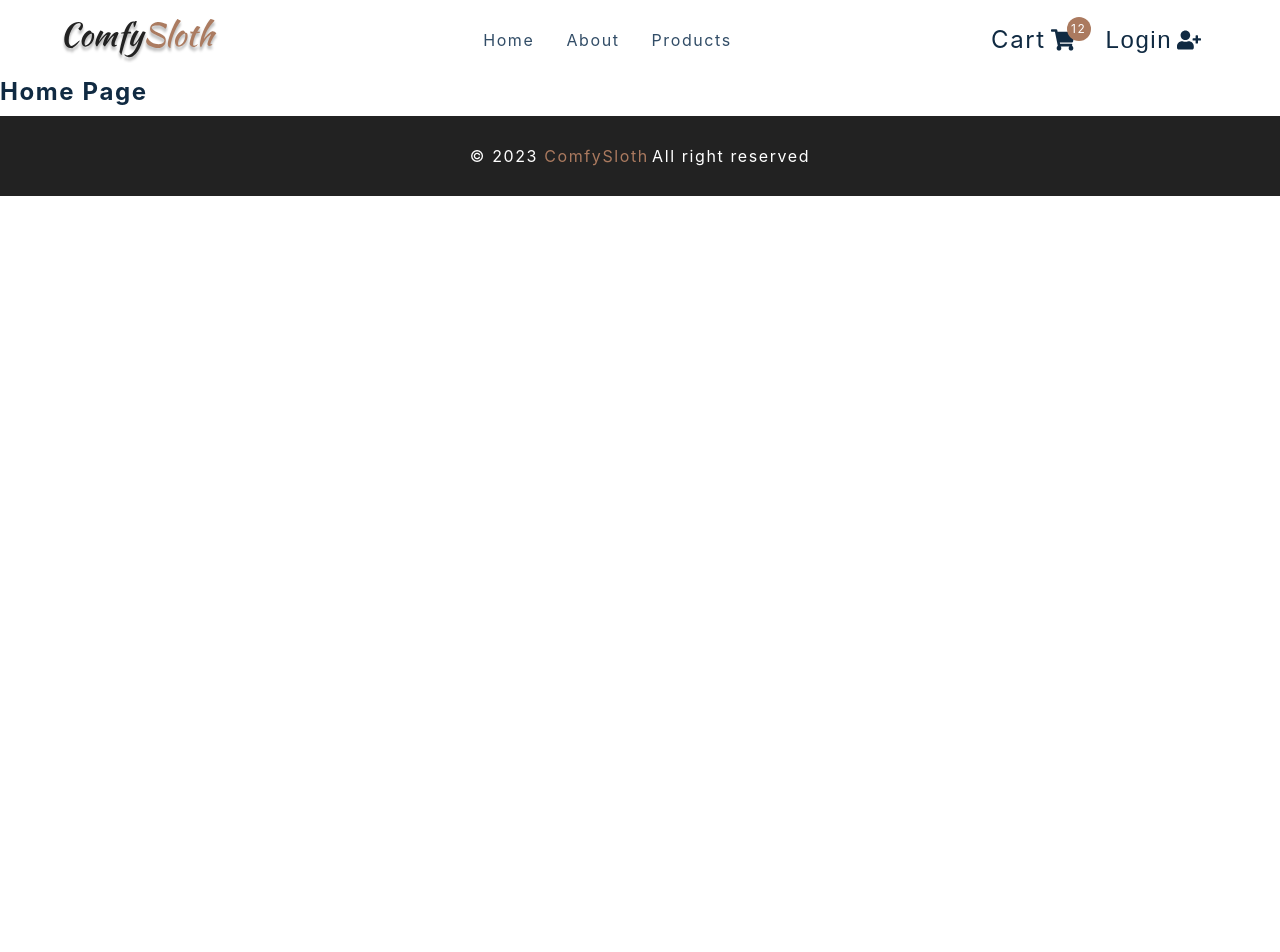
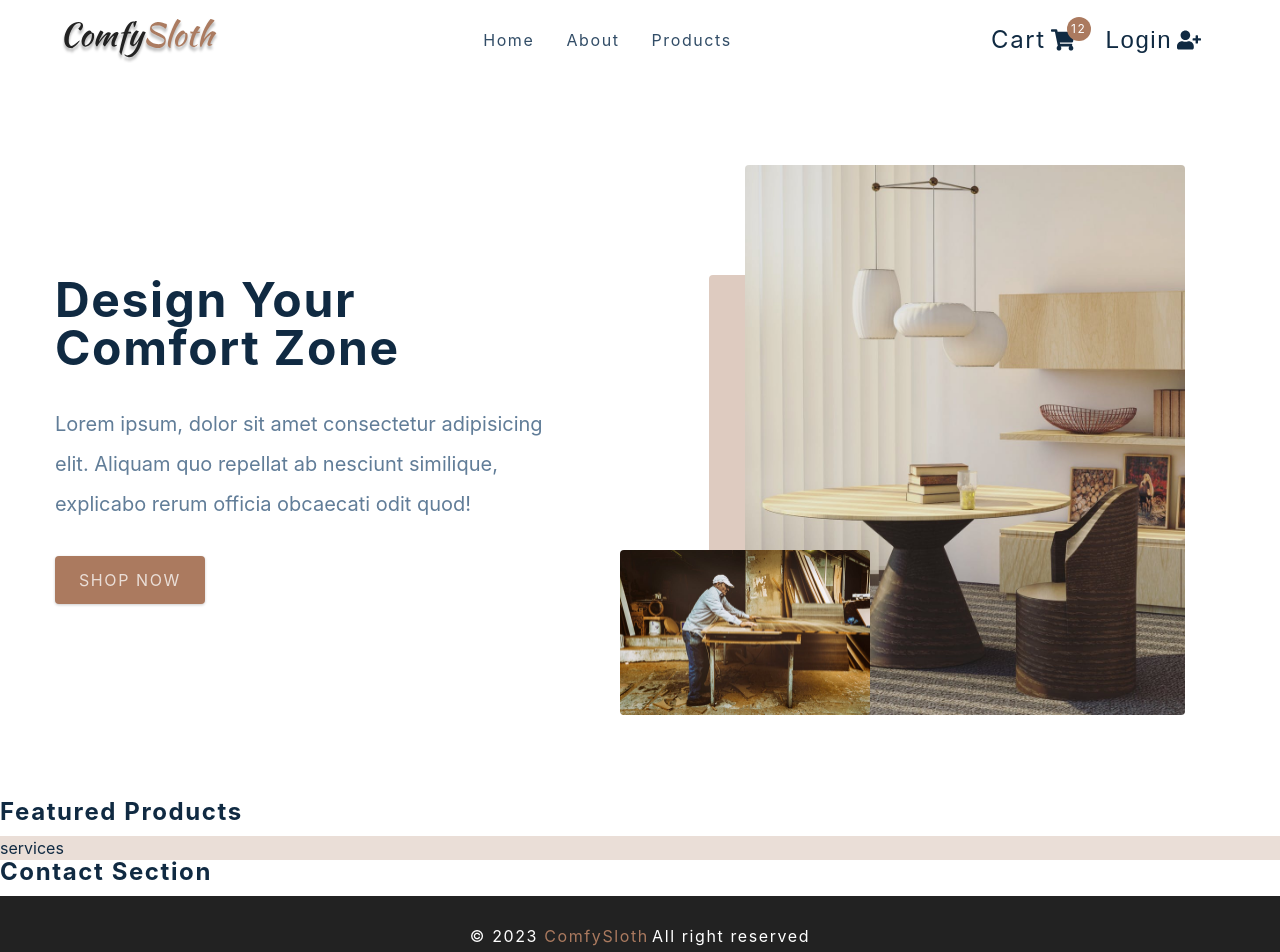
Before and after one commit to Yutong-Gao/E-Commerce-Project, a React (Create React App) app: page / in a window 1280 px wide. Shown: the top 952 px of the page. Before the commit the page ends 800 px from the top, so only its background shows below. Built offline with nearby package versions, Linux system fonts and the light colour scheme; the HTML template or start-up script is replaced by a standard one.

Commit message:
error page & about page

```diff
--- a/src/components/Hero.js
+++ b/src/components/Hero.js
@@ -5,7 +5,24 @@ import heroBcg from '../assets/hero-bcg.jpeg'
 import heroBcg2 from '../assets/hero-bcg-2.jpeg'
 
 const Hero = () => {
-  return <h4>hero</h4>
+  return <Wrapper className='section-center'>
+    <article className="content">
+      <h1>
+        design your <br />
+        comfort zone
+      </h1>
+      <p>
+        Lorem ipsum, dolor sit amet consectetur adipisicing elit. Aliquam quo repellat ab nesciunt similique, explicabo rerum officia obcaecati odit quod!
+      </p>
+      <Link to='/products' className='btn hero-btn'>
+        shop now
+      </Link>
+    </article>
+    <article className='img-container'>
+      <img src= {heroBcg} alt='nice table' className='main-img' />
+      <img src= {heroBcg2} alt='person working ' className='accent-img' />
+    </article>
+  </Wrapper>
 }
 
 const Wrapper = styled.section`
--- a/src/components/PageHero.js
+++ b/src/components/PageHero.js
@@ -1,8 +1,16 @@
 import React from 'react'
 import styled from 'styled-components'
 import { Link } from 'react-router-dom'
-const PageHero = () => {
-  return <h4>page hero</h4>
+const PageHero = ({title}) => {
+  return (
+  <Wrapper>
+    <div className="section-center">
+      <h3>
+        <Link to='/'>Home</Link>/{title}
+      </h3>
+    </div>
+  </Wrapper>
+  )
 }
 
 const Wrapper = styled.section`
--- a/src/components/Services.js
+++ b/src/components/Services.js
@@ -3,7 +3,7 @@ import styled from 'styled-components'
 import { services } from '../utils/constants'
 
 const Services = () => {
-  return <h4>services </h4>
+  return <Wrapper>services </Wrapper>
 }
 
 const Wrapper = styled.section`
--- a/src/pages/AboutPage.js
+++ b/src/pages/AboutPage.js
@@ -4,7 +4,23 @@ import { PageHero } from '../components'
 import aboutImg from '../assets/hero-bcg.jpeg'
 
 const AboutPage = () => {
-  return <h4>about page</h4>
+  return (
+  <main>
+    <PageHero title="about" />
+    <Wrapper className='page section section-center'>
+      <img src={aboutImg} alt='nice desk' />
+      <article>
+        <div className='title'>
+          <h2>our story</h2>
+          <div className='underline'></div>
+        </div>
+        <p>
+          Lorem ipsum, dolor sit amet consectetur adipisicing elit. Cumque rerum nostrum, itaque quo a iusto accusantium similique pariatur facilis mollitia qui aliquid? Facere enim est possimus architecto, beatae tempora officiis maxime accusantium nostrum praesentium ipsam rerum ea voluptatem esse vero asperiores eius aperiam suscipit quam minus laborum voluptatibus. Repellat, quis!
+        </p>
+      </article>
+    </Wrapper>
+  </main>
+  )
 }
 
 const Wrapper = styled.section`
--- a/src/pages/CheckoutPage.js
+++ b/src/pages/CheckoutPage.js
@@ -6,7 +6,12 @@ import { useCartContext } from '../context/cart_context'
 import { Link } from 'react-router-dom'
 
 const CheckoutPage = () => {
-  return <h4>checkout page</h4>
+  return <main>
+    <PageHero title="checkout" />
+    <Wrapper className='page'>
+      <h1>checkout here</h1>
+    </Wrapper>
+  </main>
 }
 const Wrapper = styled.div``
 export default CheckoutPage
--- a/src/pages/ErrorPage.js
+++ b/src/pages/ErrorPage.js
@@ -2,7 +2,18 @@ import React from 'react'
 import styled from 'styled-components'
 import { Link } from 'react-router-dom'
 const ErrorPage = () => {
-  return <h4>error page</h4>
+  return (
+  <Wrapper className='page-100'>
+    <section>
+      <h1>404</h1>
+      <h3>Sorry, the page you tried cannot be found</h3>
+      <Link to='/' className='btn'>
+        BACK HOME
+      </Link>
+    </section>
+  </Wrapper>
+
+  )
 }
 
 const Wrapper = styled.main`
--- a/src/pages/HomePage.js
+++ b/src/pages/HomePage.js
@@ -1,7 +1,12 @@
 import React from 'react'
 import { FeaturedProducts, Hero, Services, Contact } from '../components'
 const HomePage = () => {
-  return <h4>home page</h4>
+  return <main>
+    <Hero />
+    <FeaturedProducts />
+    <Services />
+    <Contact />
+  </main>
 }
 
 export default HomePage
```
